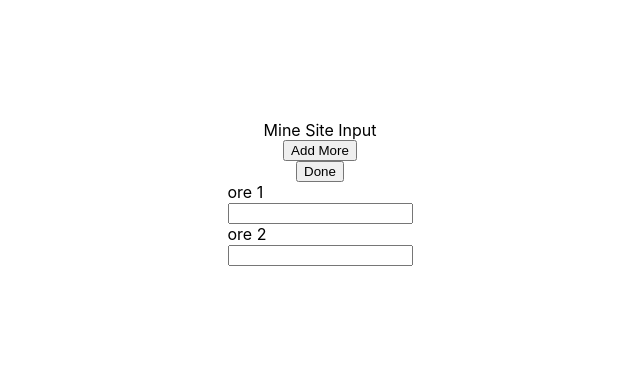
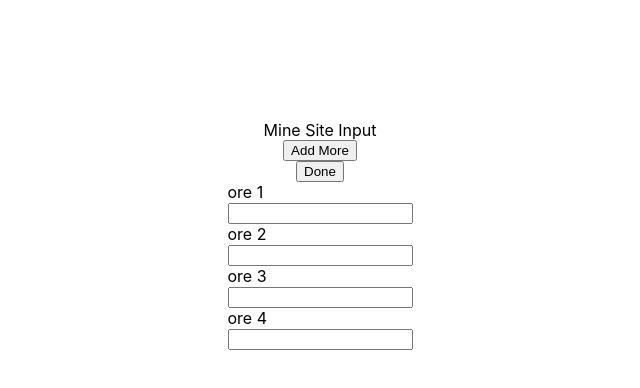
Before and after one commit to tmagira/topcoder-learning-react, a React (Create React App) app in the folder code/: page / in a window 1280 px wide. Shown: the top 388 px of the page, without its empty margins (320-960 px from the left). Built offline with nearby package versions, Linux system fonts and the light colour scheme.

Commit message:
Update index.jsx

```diff
--- a/code/src/components/MineSiteInput/index.jsx
+++ b/code/src/components/MineSiteInput/index.jsx
@@ -3,7 +3,7 @@ import { useState } from "react";
 import "./styles.scss";
 
 function MineSiteInput() {
-  const [names] = useState(["", ""]);
+  const [names] = useState(["", "", "", ""]);
 
   function addMore() {
     alert('Hello!');
```
